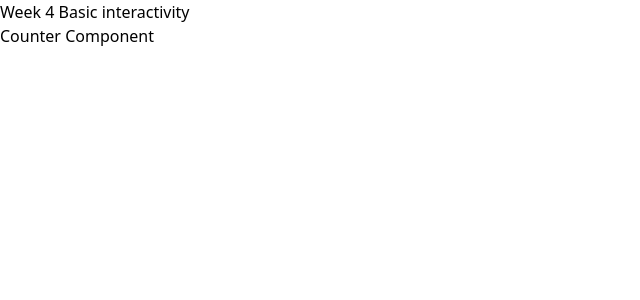
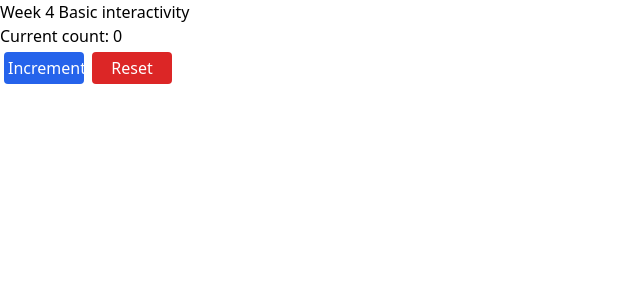
Before and after one commit to Jeffdcdr/webdev2-demos-wednesday, a Next.js app: page /week-4 in a window 1280 px wide. Shown: the top 300 px of the page, without its empty margins (0-640 px from the left). Built offline with nearby package versions, Linux system fonts and the light colour scheme.

Commit message:
Update counter.js
Added reset button for the counter to be reset to 0

```diff
--- a/app/week-4/counter.js
+++ b/app/week-4/counter.js
@@ -1,12 +1,30 @@
+"use client";
+
+import { useState } from "react";   //importing useState from react
+
 export default function Counter() {
-    return <div>Counter Component</div>;
-//   let count = 0;
-//   return (
-//     <main>
-//       <h1>Counter</h1>
-//       <p>Current Count: {count}</p>
-//       <button>Increment</button>
-//       <button>Decrement</button>
-//     </main>
-//   );
+    const [count, setCount] = useState(0);
+    const increment = () => setCount(count + 1);
+
+    const [isClicked, setIscicked] = useState(false);
+    const reset = () => setCount(0);
+
+    return (
+        <div>
+            <p>Current count: {count}</p>
+            <button
+            onClick={increment} className="bg-blue-600 hover:bg-blue-800 text-white w-20 rounded m-1 p-1"
+            >
+            Increment
+            </button>
+            <button
+            onClick={reset} className="bg-red-600 hover:bg-red-800 text-white w-20 rounded m-1 p-1"
+            >
+            Reset
+            </button>
+        </div>
+
+
+
+    );
 }
```
